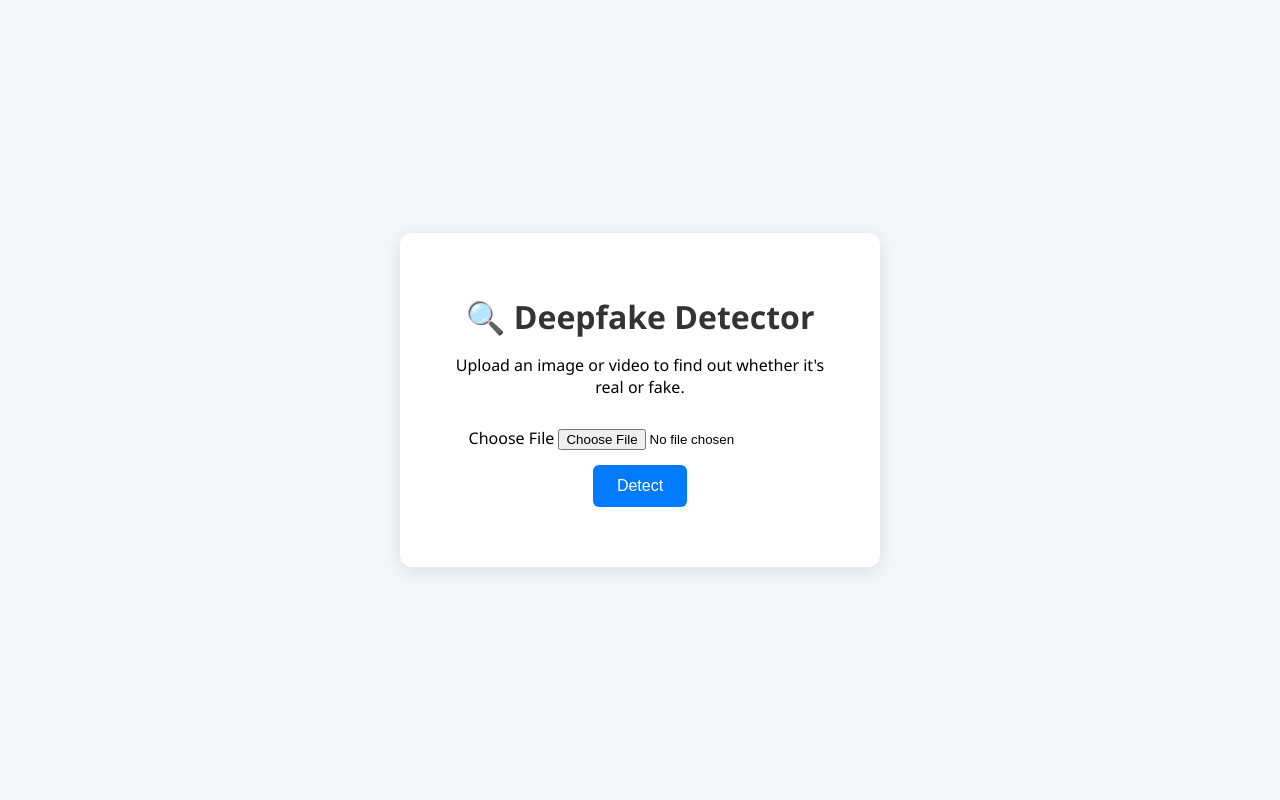
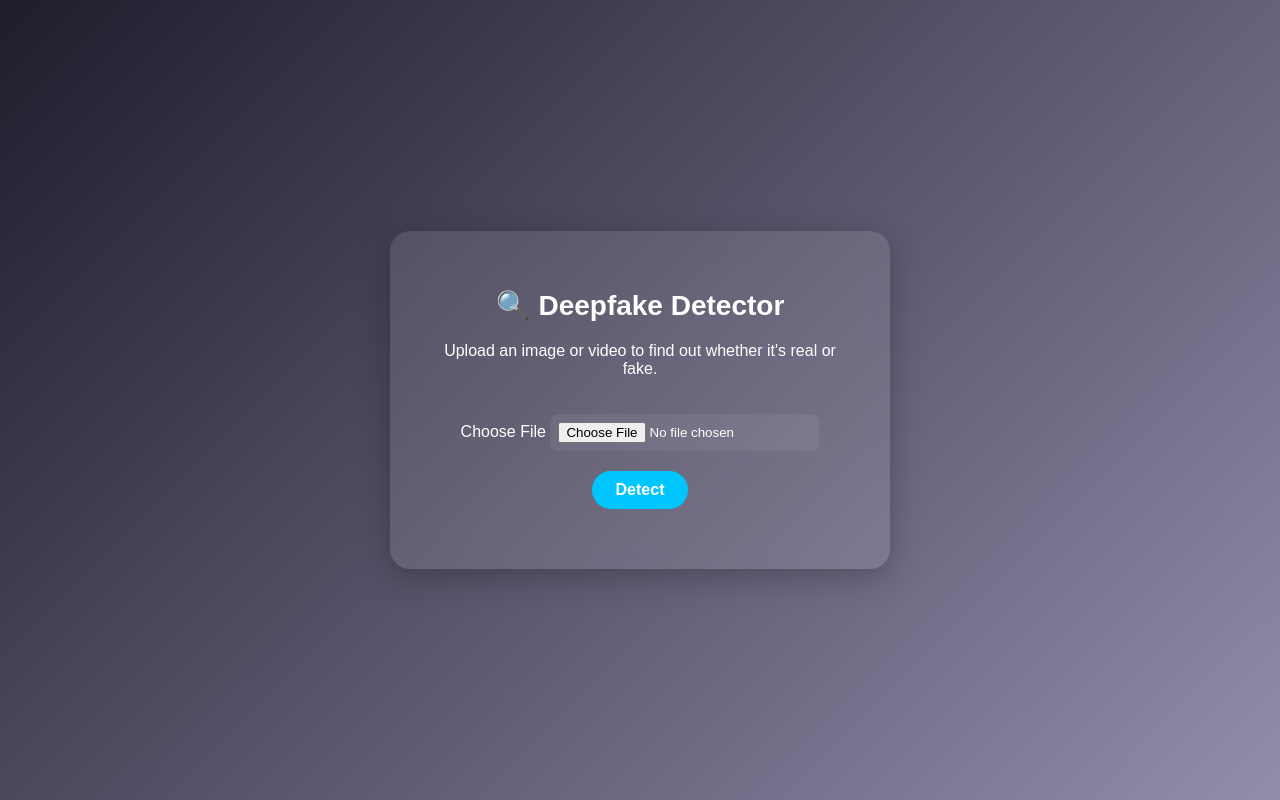
Before and after one commit to lakshmilasya5/deep_fake, a Python web app: template templates/index.html in a window 1280 px wide. Run offline with Jinja, Linux system fonts and the light colour scheme; the template is opened without the code that fills it, so the values that code supplies are empty.

Commit message:
Update style.css

```diff
--- a/static/style.css
+++ b/static/style.css
@@ -1,25 +1,30 @@
 body {
-  background: #f4f6f9;
-  font-family: 'Segoe UI', Tahoma, Geneva, Verdana, sans-serif;
+  margin: 0;
+  padding: 0;
+  font-family: 'Poppins', sans-serif;
+  background: linear-gradient(135deg, #1f1c2c, #928dab);
   display: flex;
   justify-content: center;
   align-items: center;
   height: 100vh;
-  margin: 0;
+  color: #fff;
+  }
+
+.container {
+  background: rgba(255, 255, 255, 0.1);
+  backdrop-filter: blur(12px);
+  border-radius: 20px;
+  box-shadow: 0 8px 32px rgba(0, 0, 0, 0.25);
+  padding: 40px;
+  text-align: center;
+  width: 100%;
+  max-width: 420px;
 }
 
-.container {
-  background: white;
-  padding: 40px;
-  border-radius: 12px;
-  box-shadow: 0 4px 20px rgba(0, 0, 0, 0.1);
-  text-align: center;
-  width: 400px;
-}
+.container h1 {
+  font-size: 28px;
+  margin-bottom: 20px;
 
-h1 {
-  color: #333;
-  margin-bottom: 10px;
 }
 
 .subheading {
@@ -29,22 +34,32 @@ h1 {
 }
 
 input[type="file"] {
-  margin: 15px 0;
+  margin: 20px 0;
+  padding: 8px;
+  background: #ffffff10;
+  border: none;
+  border-radius: 8px;
+  color: #fff;
 }
 
 button {
-  background-color: #007bff;
+  padding: 10px 24px;
+  background-color: #00c6ff;
+  border: none;
+  border-radius: 25px;
   color: white;
-  border: none;
-  padding: 12px 24px;
-  border-radius: 6px;
+  font-weight: 600;
+  font-size: 16px;
   cursor: pointer;
-  font-size: 16px;
-  transition: background-color 0.3s ease;
+  transition: all 0.3s ease;
 }
 
 button:hover {
-  background-color: #0056b3;
+  background-color: #007bb5;
+}
+.icon {
+  font-size: 40px;
+  margin-bottom: 10px;
 }
 
 .result-box {
```
